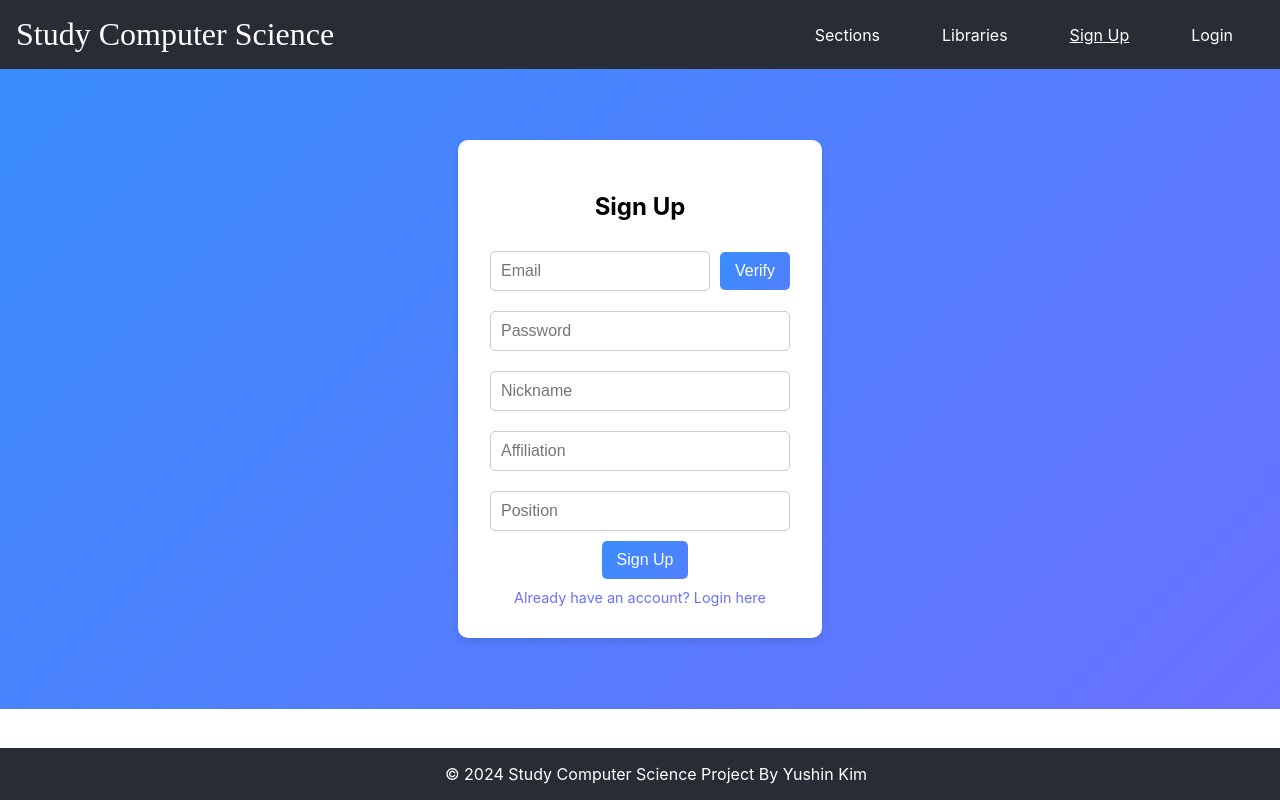
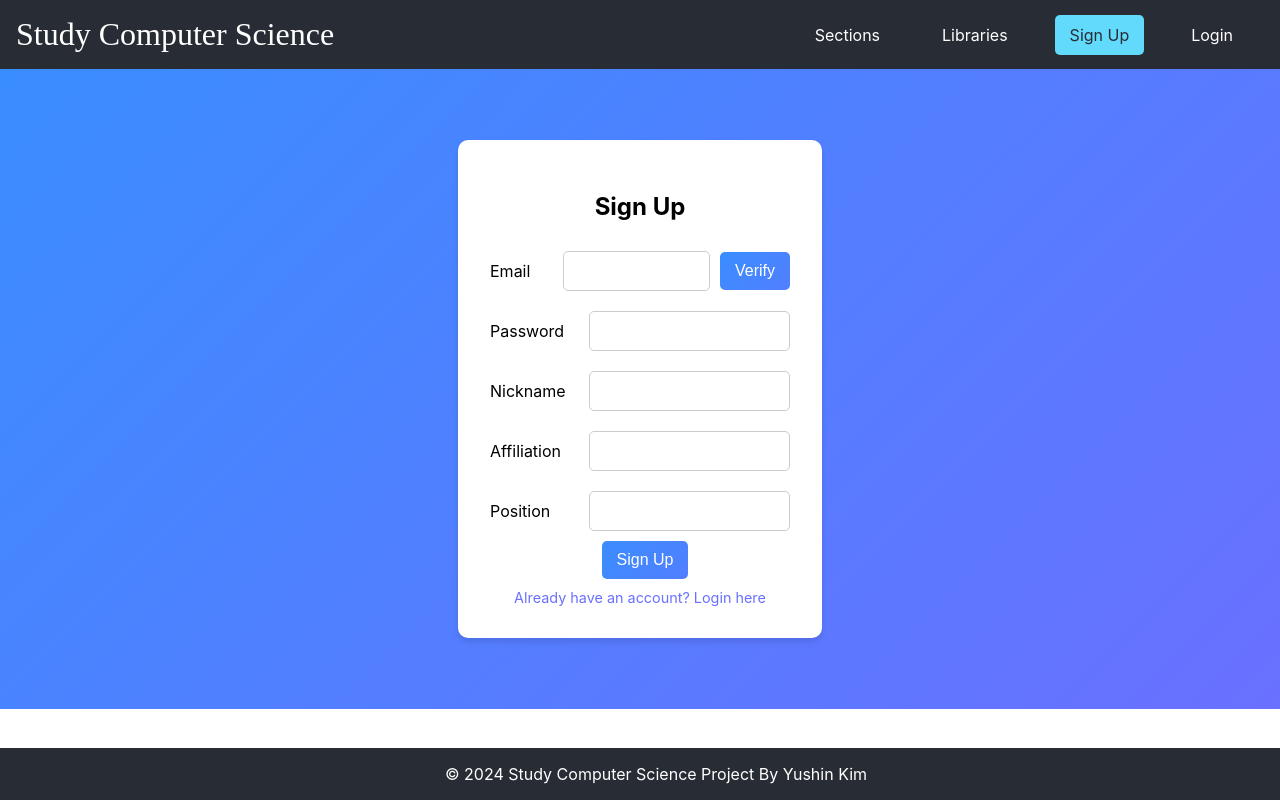
Before and after one commit to Yush1nk1m/SCS, a React (Create React App) app in the folder scs-frontend/: page /signup in a window 1280 px wide. Built offline with nearby package versions, Linux system fonts and the light colour scheme.

Commit message:
Feat: 헤더 및 회원가입 페이지 디자인 개선

```diff
--- a/scs-frontend/src/components/Header.js
+++ b/scs-frontend/src/components/Header.js
@@ -54,7 +54,8 @@ const StyledNavLink = styled(NavLink)`
   }
 
   &.active {
-    text-decoration: underline;
+    color: #282c34;
+    background-color: #61dafb;
   }
 `;
 
--- a/scs-frontend/src/components/Signup.js
+++ b/scs-frontend/src/components/Signup.js
@@ -46,12 +46,19 @@ const InputContainer = styled.div`
   display: flex;
   align-items: center;
   width: 100%;
-  margin: 0px 0;
+  margin: 10px 0;
+`;
+
+const Label = styled.label`
+  flex: 1;
+  font-size: 1rem;
+  margin-right: 10px;
+  text-align: left;
 `;
 
 const Input = styled.input`
+  flex: 2;
   padding: 10px;
-  margin: 10px 0;
   border-radius: 5px;
   border: 1px solid #ccc;
   font-size: 1rem;
@@ -185,9 +192,9 @@ const Signup = () => {
     <SignupForm onSubmit={handleSubmit}>
       <h2>Sign Up</h2>
       <InputContainer>
+        <Label>Email</Label>
         <Input
           type="email"
-          placeholder="Email"
           value={email}
           onChange={(e) => setEmail(e.target.value)}
         />
@@ -199,9 +206,9 @@ const Signup = () => {
       </InputContainer>
       {verificationSent && (
         <VerificationContainer>
+          <Label>Code</Label>
           <VerificationInput
             type="text"
-            placeholder="Verification Code"
             value={verificationCode}
             onChange={(e) => setVerificationCode(e.target.value)}
             disabled={isVerified}
@@ -217,33 +224,33 @@ const Signup = () => {
         </VerificationContainer>
       )}
       <InputContainer>
+        <Label>Password</Label>
         <Input
           type="password"
-          placeholder="Password"
           value={password}
           onChange={(e) => setPassword(e.target.value)}
         />
       </InputContainer>
       <InputContainer>
+        <Label>Nickname</Label>
         <Input
           type="text"
-          placeholder="Nickname"
           value={nickname}
           onChange={(e) => setNickname(e.target.value)}
         />
       </InputContainer>
       <InputContainer>
+        <Label>Affiliation</Label>
         <Input
           type="text"
-          placeholder="Affiliation"
           value={affiliation}
           onChange={(e) => setAffiliation(e.target.value)}
         />
       </InputContainer>
       <InputContainer>
+        <Label>Position</Label>
         <Input
           type="text"
-          placeholder="Position"
           value={position}
           onChange={(e) => setPosition(e.target.value)}
         />
```
